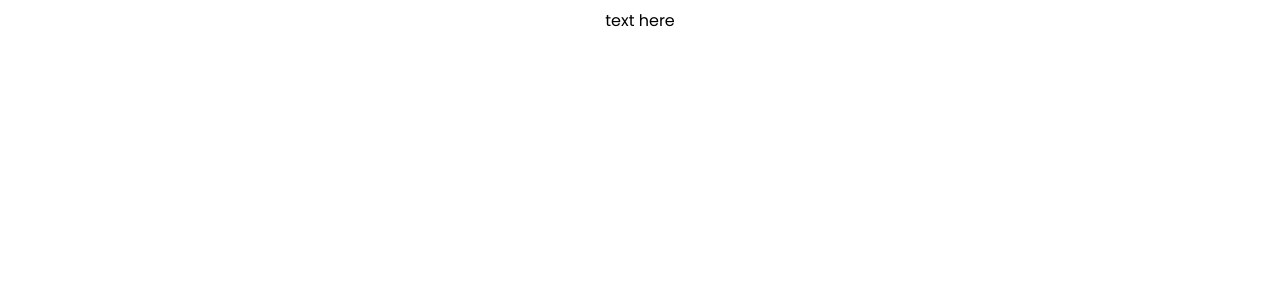
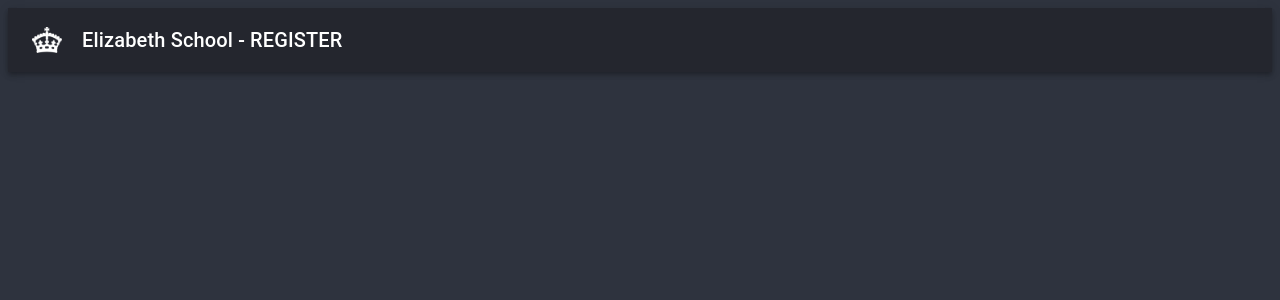
Before and after one commit to rafin-rahman/portal-esl, a React (Create React App) app in the folder client/: page / in a window 1280 px wide. Shown: the top 300 px of the page. Built offline with nearby package versions, Linux system fonts and the light colour scheme.

Commit message:
register component started

```diff
--- a/client/src/App.css
+++ b/client/src/App.css
@@ -1,5 +1,6 @@
 body {
   font-family: "Poppins", sans-serif;
+  background-color:#2E333E;
 }
 
 .App {
--- a/client/src/App.js
+++ b/client/src/App.js
@@ -1,7 +1,12 @@
 import './App.css'
+import Registration from './components/registration'
 
 function App() {
-  return <div className="App">text here</div>
+  return (
+    <div>
+      <Registration></Registration>
+    </div>
+  )
 }
 
 export default App
--- /dev/null
+++ b/client/src/components/registration.js
@@ -0,0 +1,37 @@
+import React from 'react'
+import { makeStyles } from '@material-ui/core/styles'
+import AppBar from '@material-ui/core/AppBar'
+import Toolbar from '@material-ui/core/Toolbar'
+import Typography from '@material-ui/core/Typography'
+import crown from '../../src/assets/logo/crown.png'
+const useStyles = makeStyles((theme) => ({
+  root: {
+    flexGrow: 1,
+  },
+  menuButton: {
+    marginRight: theme.spacing(2),
+  },
+  title: {
+    flexGrow: 1,
+  },
+}))
+
+const Registration = (props) => {
+  const classes = useStyles()
+  return (
+    <div>
+      <AppBar position="static" style={{ backgroundColor: '#24262E' }}>
+        <Toolbar>
+          <img src={crown} width={'30px'} style={{ marginRight: '20px' }} />
+          <Typography variant="h6" className={classes.title}>
+            Elizabeth School - REGISTER
+          </Typography>
+        </Toolbar>
+      </AppBar>
+    </div>
+  )
+}
+
+Registration.propTypes = {}
+
+export default Registration
```
Also changed, not shown: client/src/assets/logo/crown.png (added).
